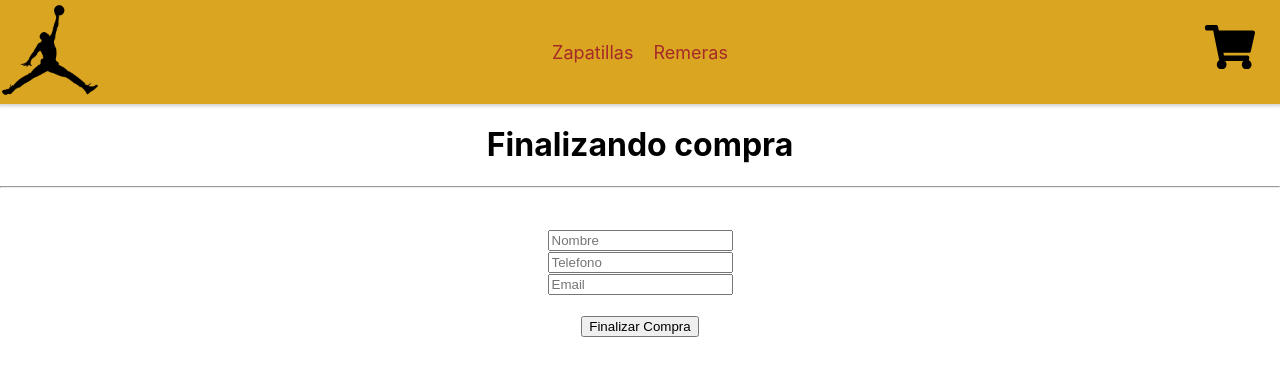
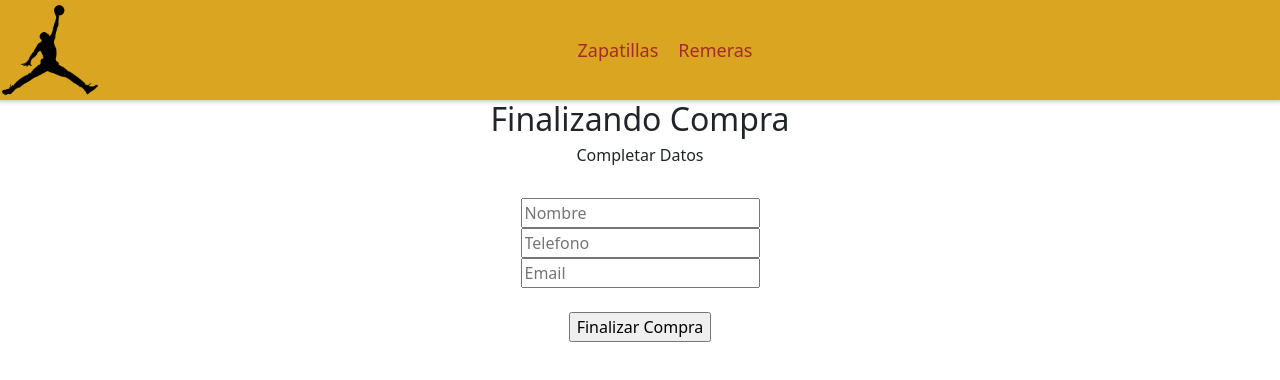
Before and after one commit to AgusPalombo/REACT-CODERHOUSE, a React (Create React App) app: page /checkout in a window 1280 px wide. Shown: the top 380 px of the page. Built offline with nearby package versions, Linux system fonts and the light colour scheme.

Commit message:
Add files via upload

```diff
--- a/package.json
+++ b/package.json
@@ -9,6 +9,7 @@
     "bootstrap": "^5.2.0-beta1",
     "firebase": "^9.8.2",
     "react": "^18.0.0",
+    "react-bootstrap": "^2.4.0",
     "react-dom": "^18.0.0",
     "react-router-dom": "^6.3.0",
     "react-scripts": "5.0.0",
--- a/src/components/Checkout/Checkout.jsx
+++ b/src/components/Checkout/Checkout.jsx
@@ -1,21 +1,21 @@
-import {useState, useContext} from 'react'
+import React,{useState, useContext} from 'react'
 import { addDoc, collection, getFirestore } from "firebase/firestore";
 import {doc,getDoc} from "firebase/firestore";
 import CartContext from '../../store/cart-context'; //PROBLEMA CON ESTE IMPORT
 import { Link } from 'react-router-dom';
+import {Spinner} from 'react-bootstrap';
 import swal from 'sweetalert';
 
 
 
-
-
-const Checkout = () => {
+export const Checkout = () => {
 
   const db = getFirestore();
 
-  const {cart,getTotalPrice} = useContext(CartContext) //EL IMPORT GENERA UN ERROR ACA POR ENDE EN EL .MAP
+  const {getTotalPrice, clear, products} = useContext(CartContext) //EL IMPORT GENERA UN ERROR ACA POR ENDE EN EL .MAP
 
   const[load, setLoad] = useState(false)
+
   const[orderID, setOrderID] = useState(false)
 
   const[buyer, setBuyer] = useState(
@@ -25,7 +25,7 @@ const Checkout = () => {
     Telefono:''
   });
 
-  const{Nombre, Email, Telefono} = buyer
+  const{nombre, email, telefono} = buyer
 
   const handleInputChange = (e)=> {
         setBuyer(({
@@ -40,19 +40,24 @@ const Checkout = () => {
       try {
           const col = collection(db,"Orders")
           const order = await addDoc(col,data)
-          console.log("order",order)
-          console.log("order",order.id)
           setOrderID(order.id)
+          clear()
           setLoad(false)
       } catch (error) {
-
+          console.log(error)
       }
   }
 
   const handleSubmit = (e) =>{
 
       e.preventDefault()
-      const items = cart.map(e=> {return {id: e.id, title: e.title, price: e.price, quantity: e.quantity} }) //PROBLEMA CON ESTA LINEA
+      const items = products.map(e=> {return {
+        id: e.id,
+        title: e.title,
+        price: e.price,
+        quantity: e.quantity
+        } }) //PROBLEMA CON ESTA LINEA
+
       const total = getTotalPrice()
       const data = {buyer, items, total}
       console.log("data", data)
@@ -61,19 +66,20 @@ const Checkout = () => {
   }
 
   return (
-    <>
-        <h1>Finalizando compra</h1>
-        <hr />
+    <div>
+        <h2>Finalizando Compra</h2>
 
+            {load ? <Spinner animation='border'></Spinner> :
+            (!orderID &&
                 <div>
-            <h4></h4>
+                    <h6>Completar Datos</h6>
                     <br />
                     <form onSubmit={handleSubmit}>
                         <input
                             type="text"
                             name="Nombre"
                             placeholder='Nombre'
-                    value={Nombre}
+                            value={nombre}
                             onChange={handleInputChange}
                             required
                         />
@@ -82,7 +88,7 @@ const Checkout = () => {
                             type="phone"
                             name="Telefono"
                             placeholder='Telefono'
-                    value={Telefono}
+                            value={telefono}
                             onChange={handleInputChange}
                             required
                         />
@@ -91,24 +97,33 @@ const Checkout = () => {
                             type="email"
                             name="Email"
                             placeholder='Email'
-                    value={Email}
+                            value={email}
                             onChange={handleInputChange}
                             required
                         />
                         <br /><br />
 
-                <Link to="/" >
+
                         <input
                             type="submit"
                             value="Finalizar Compra"
-                    className='btn btn-success'
                         />
-                </Link>
+
 
                     </form>
+                </div>)}
+
+            <div>
+                {orderID &&
+                (<div className='d-flex flex-column gap-3 justify-content-center align-items-center'>
+                    <h4 className='text-center text-success'>Compra finalizada con éxito</h4>
+                    <hr width={100} />
+                    <h5 className='text-center'>Su Código de compra es: <span className='text-info'>{orderID}</span></h5>
+                    <h6>¡Gracias por su compra!</h6>
+                    <Link to="/"><button className='btn btn-primary'>Regresar a la tienda</button></Link>
+                </div>)}
             </div>
-    </>
-
+    </div>
 
   )
 }
--- a/src/index.js
+++ b/src/index.js
@@ -7,6 +7,7 @@ import { BrowserRouter } from 'react-router-dom';
 import { CartContextProvider } from './store/cart-context';
 import { initializeApp } from "firebase/app";
 import { getAnalytics } from "firebase/analytics";
+import 'bootstrap/dist/css/bootstrap.css';
 
 const firebaseConfig = {
   apiKey: "AIzaSyBL15fEbk5E6N3uM8VPe60Fj22ALTOEWn0",
--- a/src/store/cart-context.js
+++ b/src/store/cart-context.js
@@ -1,4 +1,5 @@
 import { createContext, useState } from "react";
+
 
 const CartContext = createContext({
     products: [],
```
Also changed, not shown: src/credentials/palombo-react-firebase-adminsdk-jujfv-7c4ffc3df1.json (added, +12 -0 lines), 1 other file (tests, documents, lock files or other folders). Lines whose indentation alone changed are shown as unchanged.
